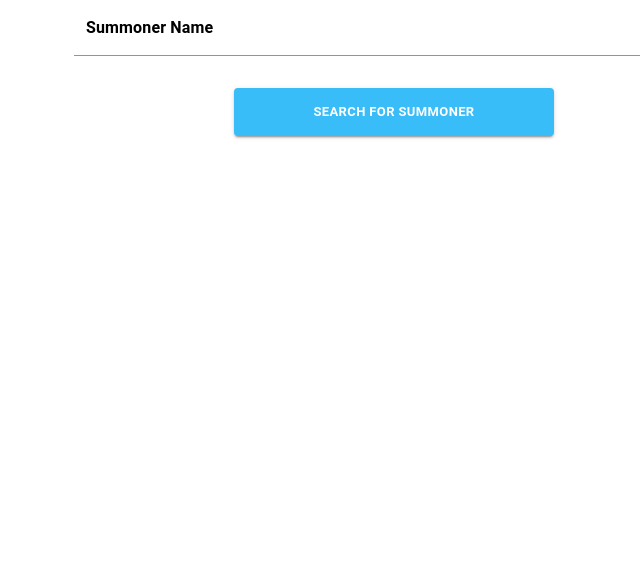
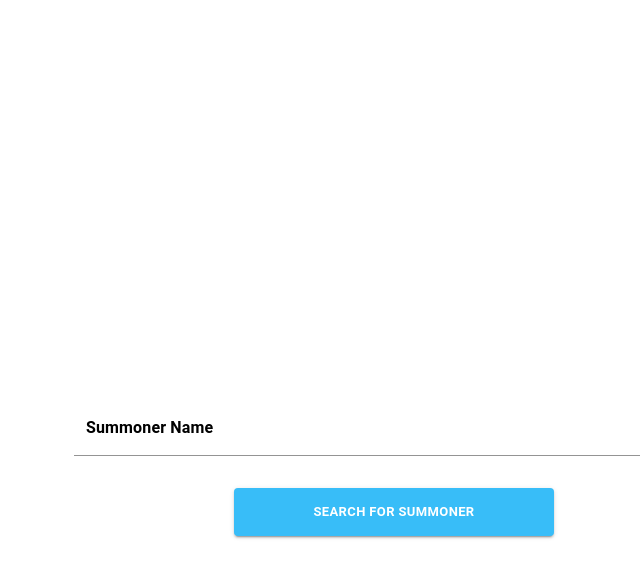
Before and after one commit to tsl001/League-Of-Legends-matches-data, a Next.js app: page / in a window 1280 px wide. Shown: the top 578 px of the page, without its empty margins (246-886 px from the left). Built offline with nearby package versions, Linux system fonts and the light colour scheme.

Commit message:
Fixed homepage misplacement

```diff
--- a/app/css/PlayerSearchForm.module.css
+++ b/app/css/PlayerSearchForm.module.css
@@ -22,9 +22,9 @@
     left: 50%;
     position: absolute; */
     position: absolute;
-    top: 50%;
+    top: 50vh;
     /* bottom: 25%; */
-    left: 25%;
-    right: 25%;
-    width: 50%;
+    left: 25vw;
+    right: 25vw;
+    width: 50vw;
 }
```
